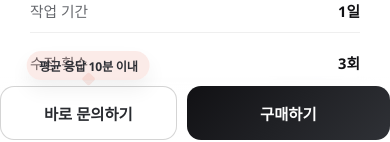
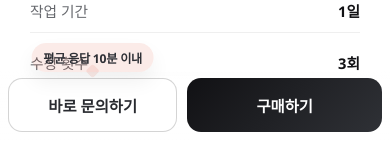
Before and after one commit to dearsmin21-cyber/hiparchive-site, a Next.js app: page / in a window 390 px wide. Shown: the part 704-846 px from the top of the page. Built offline with nearby package versions, Linux system fonts and the light colour scheme.

Commit message:
Adjust mobile action bar spacing and update Next.js

```diff
--- a/app/page.module.css
+++ b/app/page.module.css
@@ -1687,7 +1687,7 @@
     bottom: 0;
     z-index: 40;
     display: block;
-    padding: 12px 0 env(safe-area-inset-bottom);
+    padding: 10px 8px calc(8px + env(safe-area-inset-bottom));
     background: linear-gradient(180deg, rgba(255, 255, 255, 0) 0%, rgba(255, 255, 255, 0.92) 18%, #ffffff 100%);
     backdrop-filter: blur(14px);
   }
@@ -2249,7 +2249,7 @@
   }
 
   .mobileActionBar {
-    padding: 10px 0 env(safe-area-inset-bottom);
+    padding: 8px 8px calc(8px + env(safe-area-inset-bottom));
   }
 
   .mobileActionBarInner {
```
